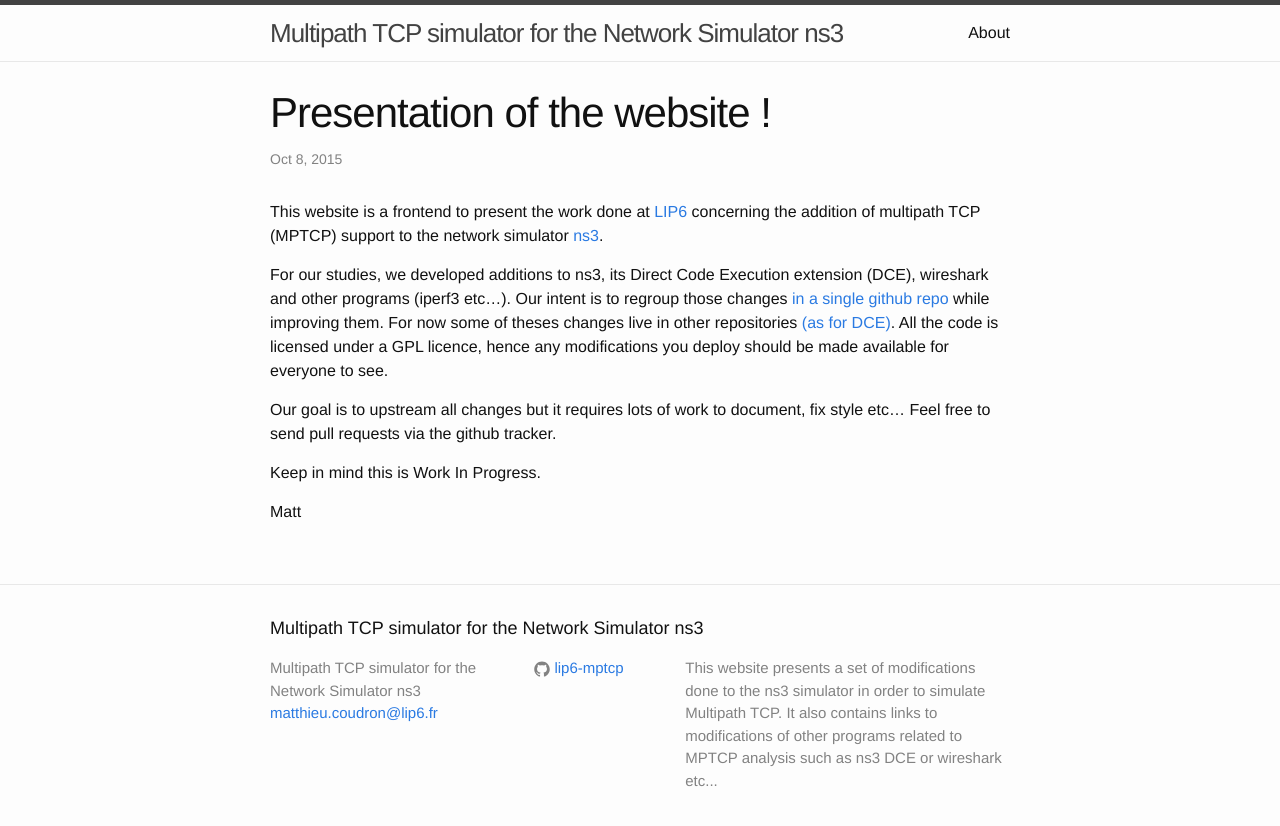
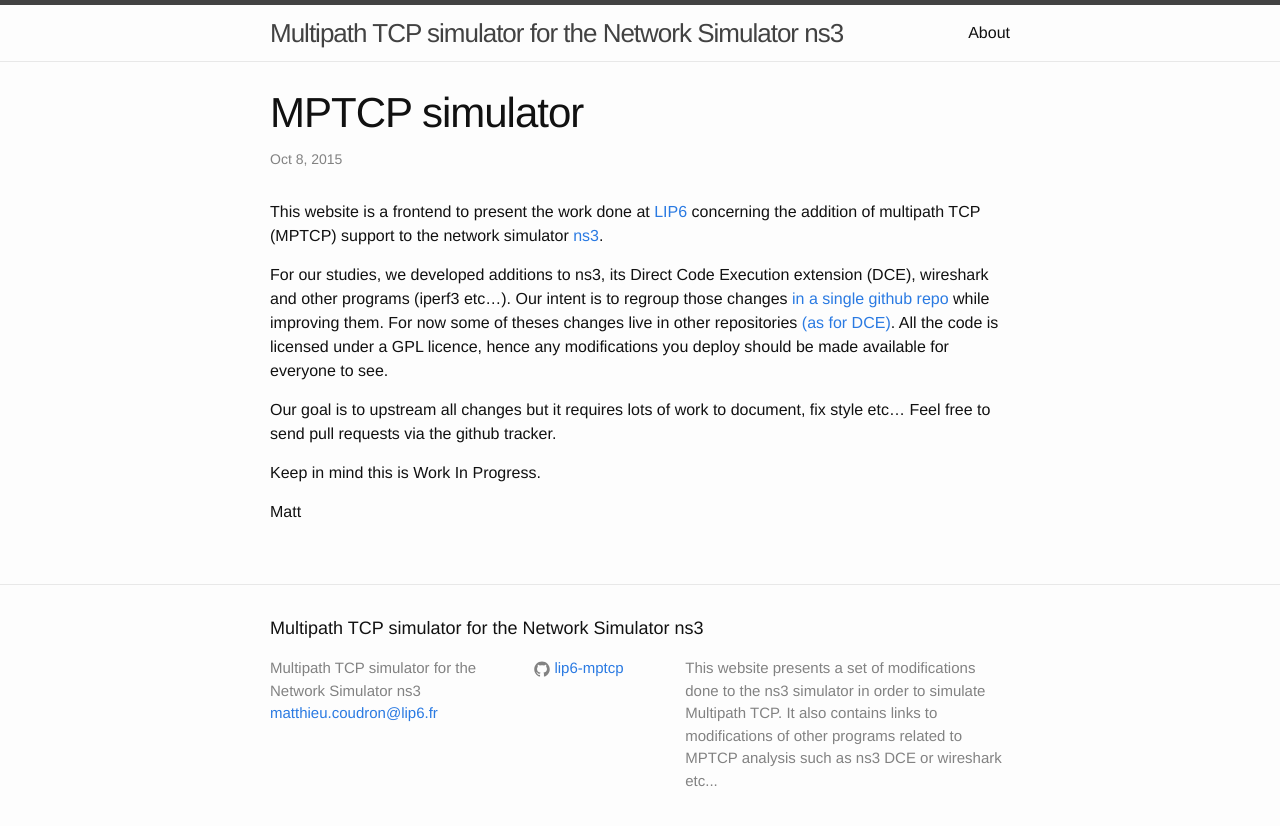
Before and after one commit to FREELANCER2017/lip6-mptcp.github.io, a Jekyll site: the page built from _posts/2015-10-08-welcome-to-jekyll.markdown, in a window 1280 px wide. Shown: the top 826 px of the page. Built offline with Jekyll 4.4.1, drawn with Linux system fonts in a browser that asks for light colours.

Commit message:
Update 2015-10-08-welcome-to-jekyll.markdown

```diff
--- a/_posts/2015-10-08-welcome-to-jekyll.markdown
+++ b/_posts/2015-10-08-welcome-to-jekyll.markdown
@@ -1,6 +1,6 @@
 ---
 layout: post
-title:  "Presentation of the website !"
+title:  "MPTCP simulator"
 date:   2015-10-08 14:00:27
 categories: mptcp ns3 dce
 ---
```
